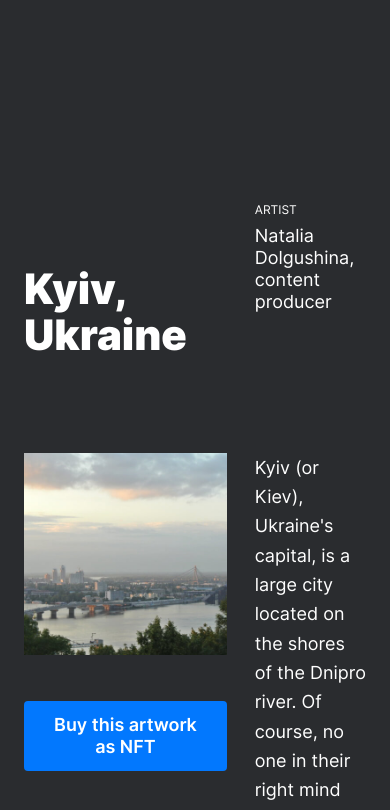
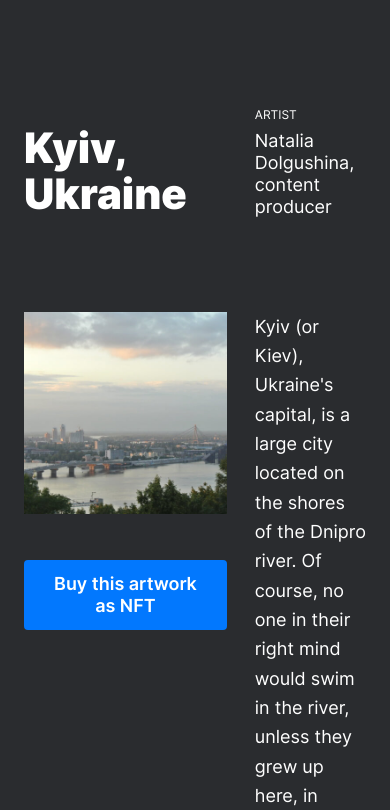
Before and after one commit to astanford94/web_project_3, a plain HTML site: page index.html in a window 390 px wide. Shown: the part 4354-5164 px from the top of the page. Drawn offline with Linux system fonts and the light colour scheme.

Commit message:
update to project 30

```diff
--- a/blocks/places.css
+++ b/blocks/places.css
@@ -33,11 +33,13 @@
 
 .places__detail {
   margin-bottom: 48px;
+  grid-area: artist;
+  align-self: end;
 }
 
 .places__artist-role {
   grid-area: artist-role;
-  margin-top: 107px;
+  /*margin-top: 107px;*/
   margin-right: 0;
   margin-left: 0;
   margin-bottom: 0;
@@ -51,7 +53,6 @@
 }
 
 .places__artist {
-  grid-area: artist;
   max-width: 456px;
   margin-top: 8px;
   margin-right: 0;
@@ -177,23 +178,20 @@
 @media screen and (max-width: 768px) {
   .places__item {
     display: grid;
-    grid-template-rows: auto auto auto 1fr;
+    grid-template-rows: auto auto 1fr;
     grid-gap: 46px 28px;
     grid-template-columns: 1fr 1fr;
     margin-right: 24px;
     margin-left: 24px;
     grid-template-areas:
-      "title artist-role"
       "title artist"
       "image description"
       "button description";
   }
 
   .places__title {
-    grid-area: title;
     font-size: 42px;
     line-height: 110%;
-    align-self: end;
   }
 
   .places__artist-role {
```
